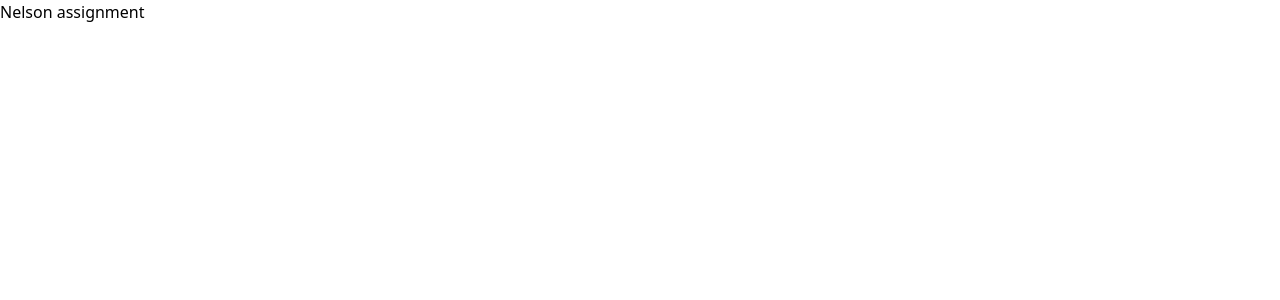
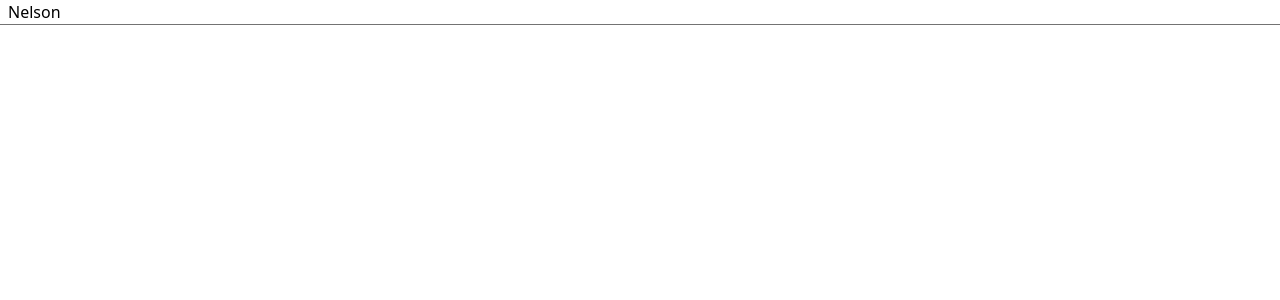
Before and after one commit to Ralphvandodewaard/nelson-assignment, an Angular app: page / in a window 1280 px wide. Shown: the top 300 px of the page. Built offline with nearby package versions, Linux system fonts and the light colour scheme.

Commit message:
Added header component

```diff
--- a/src/app/app.component.html
+++ b/src/app/app.component.html
@@ -1,3 +1 @@
-<div>
-  Nelson assignment
-</div>
+<app-header></app-header>
--- a/src/app/app.module.ts
+++ b/src/app/app.module.ts
@@ -2,10 +2,12 @@
 import { BrowserModule } from '@angular/platform-browser';
 
 import { AppComponent } from './app.component';
+import { HeaderComponent } from './header/header.component';
 
 @NgModule({
   declarations: [
-    AppComponent
+    AppComponent,
+    HeaderComponent
   ],
   imports: [
     BrowserModule
--- /dev/null
+++ b/src/app/header/header.component.html
@@ -0,0 +1,5 @@
+<header class="px-2 border-b border-neutral-500">
+  <p>
+    Nelson
+  </p>
+</header>
```
Also changed, not shown: src/app/header/header.component.ts (added, +10 -0 lines), src/app/header/header.component.css (added), 1 other file (tests, documents, lock files or other folders).
